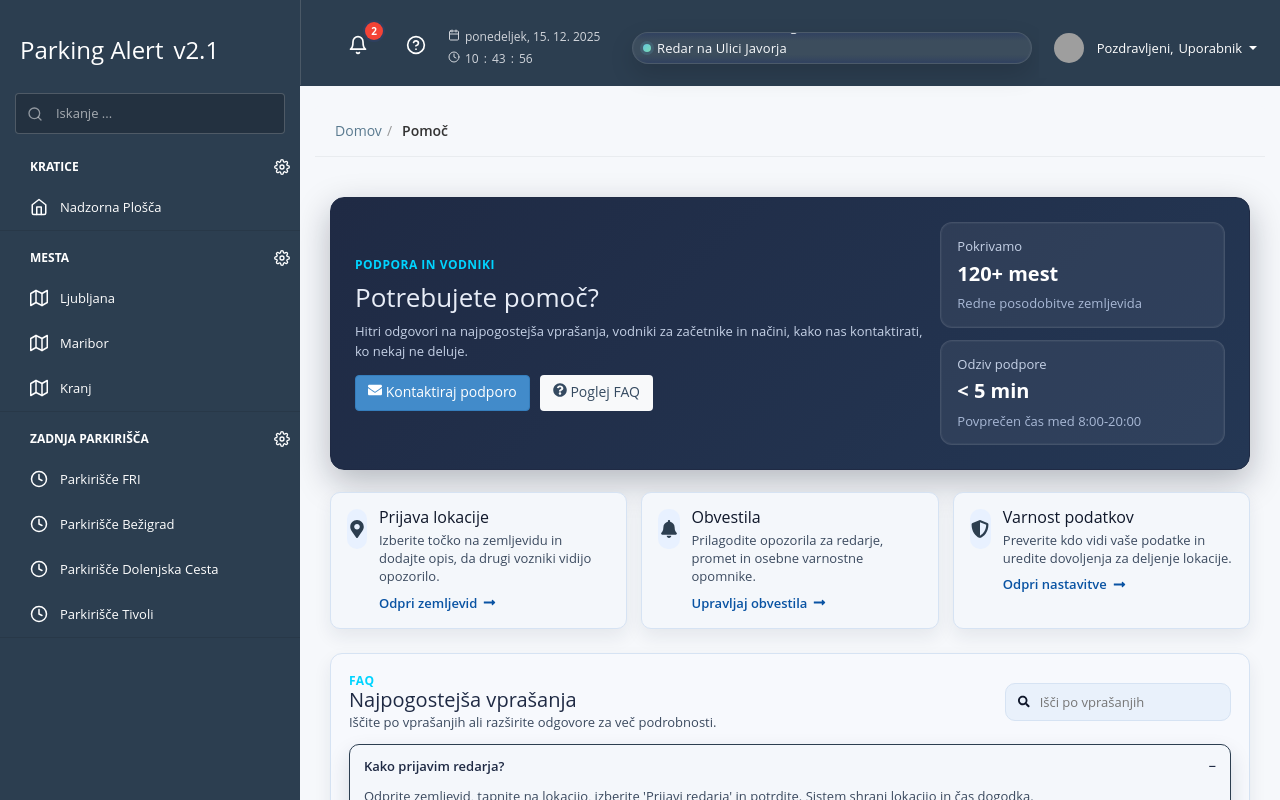
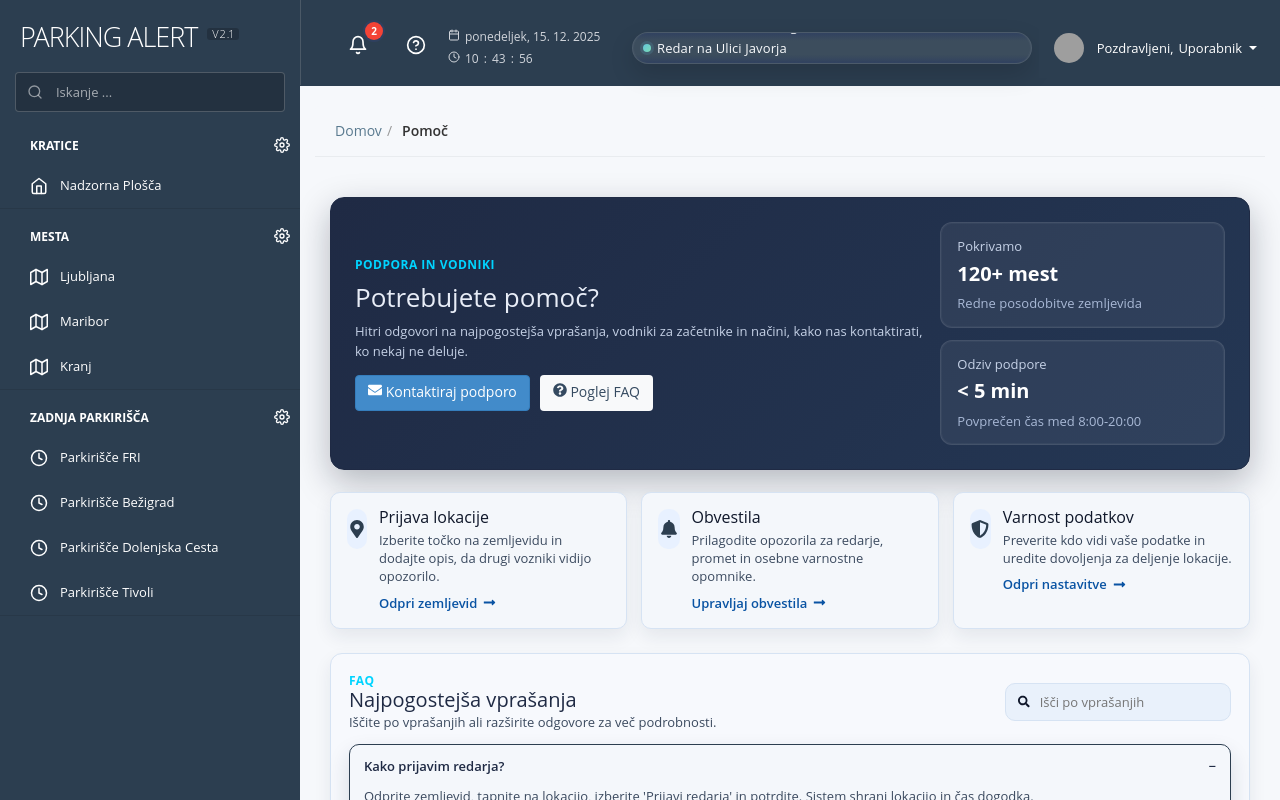
Before and after one commit to ACodes3/Parking-Alert-Seminarska-Upgraded, a React (Vite) app in the folder react_new_page/: page /help in a window 1280 px wide. Shown: the top 800 px of the page. Built offline with nearby package versions, Linux system fonts and the light colour scheme; grey boxes are pictures that could not be loaded; a small style sheet from the web is missing.

Commit message:
fixed logo

```diff
--- a/react_new_page/src/assets/components/Sidebar.jsx
+++ b/react_new_page/src/assets/components/Sidebar.jsx
@@ -18,14 +18,32 @@ const Sidebar = () => {
       >
         <h1
           style={{
-            fontSize: "x-large",
+            fontFamily: "'Open Sans', Arial, sans-serif",
+            fontSize: "27px",
+            fontWeight: "200",
+            letterSpacing: "-1px",
+            textTransform: "uppercase",
             display: "flex",
             alignItems: "center",
             color: "white",
             gap: "10px",
+            margin: 0,
+            marginTop: "5px",
           }}
         >
-          Parking Alert <span>v2.1</span>
+          Parking Alert{" "}
+          <span
+            style={{
+              backgroundColor: "rgba(0, 0, 0, 0.2)",
+              borderRadius: "3px",
+              fontSize: "11px",
+              padding: "0 5px",
+              position: "relative",
+              top: "-3px",
+            }}
+          >
+             v 2 .1
+          </span>
         </h1>
       </div>
 
```
